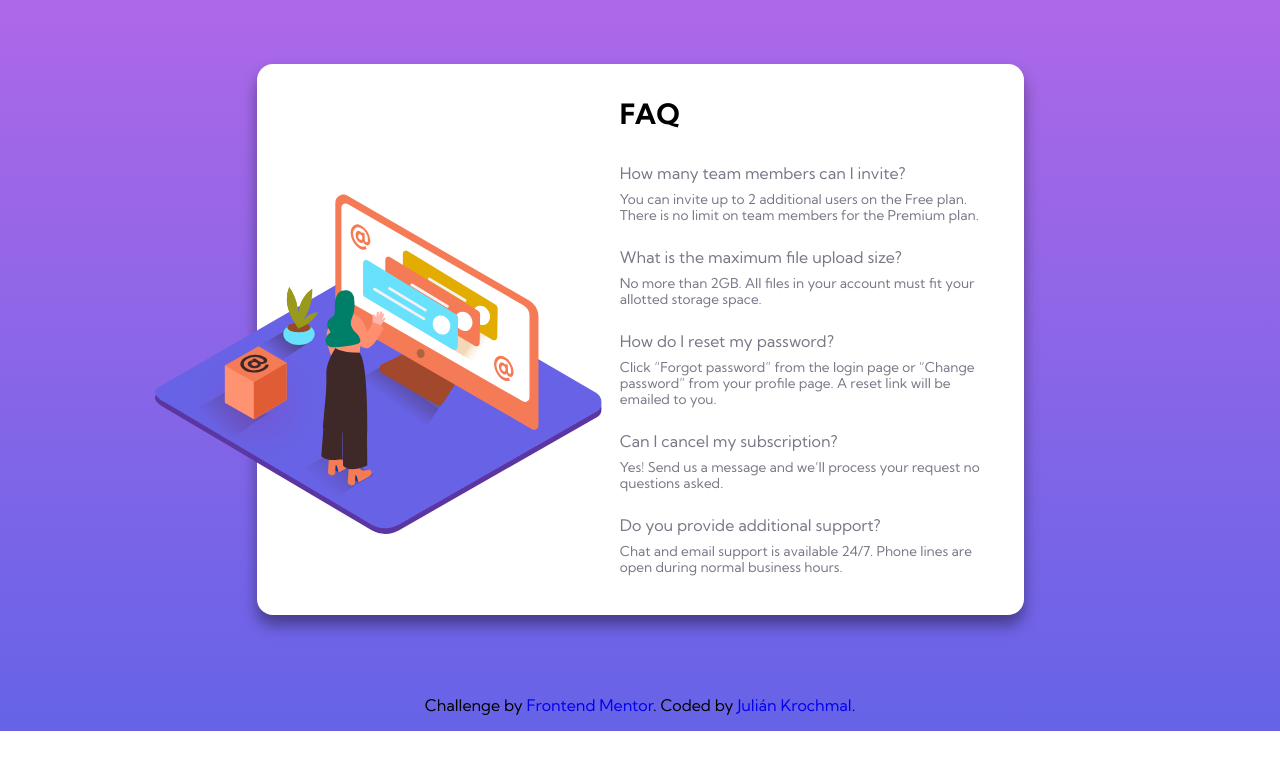
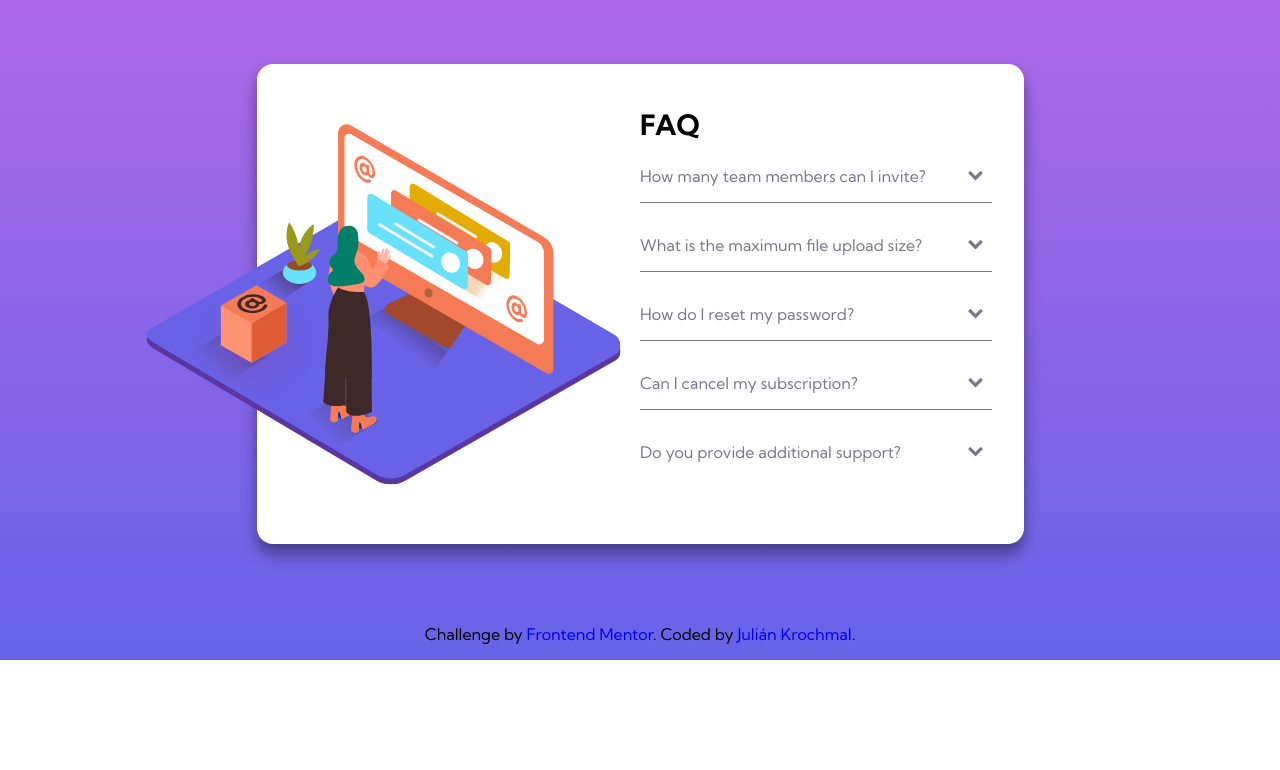
Before and after one commit to julikroch/custom-disclosure, a React (Create React App) app: page / in a window 1280 px wide. Shown: the top 770 px of the page. Built offline with nearby package versions, Linux system fonts and the light colour scheme.

Commit message:
adding usestate hook

```diff
--- a/public/index.html
+++ b/public/index.html
@@ -11,6 +11,7 @@
   <link rel="preconnect" href="https://fonts.googleapis.com">
   <link rel="preconnect" href="https://fonts.gstatic.com" crossorigin>
   <link href="https://fonts.googleapis.com/css2?family=Kumbh+Sans:wght@400;700&display=swap" rel="stylesheet">
+  <link rel="stylesheet" href="https://cdnjs.cloudflare.com/ajax/libs/font-awesome/4.7.0/css/font-awesome.min.css">
   <title>Frontend Mentor | FAQ Accordion Card</title>
 </head>
 
--- a/src/components/Faq.tsx
+++ b/src/components/Faq.tsx
@@ -1,13 +1,30 @@
-import React from 'react'
+import { useState } from 'react'
 import faqData from '../json/faq.json'
 
 const Faq = () => {
+
+    const [open, setOpen] = useState(-1)
+
+    const openDisclosure = (i: number) => {
+        if (i === open) {
+            setOpen(-1)
+            return
+        }
+        setOpen(i)
+    }
+
     return (
         <div className='faq__wrapper'>
-            <h2 className="faq__title">FAQ</h2>
+            <h2 className="faq__title">faq</h2>
             {faqData.map((data, i) => (
-                <div className="faq__content" key={i}>
-                    <h4 className="faq__content-question">{data.title}</h4>
+                <div className={`faq__content${open === i ? ' visible' : ''}`}>
+                    <h4
+                        className="faq__content-question"
+                        key={i}
+                        onClick={() => openDisclosure(i)}
+                        id="faq__content-question"
+                    >{data.title} <i className="faq__content-question-arrow fa fa-chevron-down"></i></h4>
+
                     <p className="faq__content-answer">{data.answer}</p>
                 </div>
             ))}
--- a/src/sass/layout/_faq.scss
+++ b/src/sass/layout/_faq.scss
@@ -1,16 +1,19 @@
 .faq {
     max-width: 767px;
     width: 100%;
+    height: 30rem;
     background-color: $color-white;
     border-radius: 1rem;
     margin: 4rem auto;
     display: flex;
+    justify-content: center;
+    align-items: center;
     padding: 2rem;
     box-shadow: 0 10px 15px rgba(#000000, .4);
 
     &__images {
         position: relative;
-        width: 100%;
+        width: 50%;
 
         &-box {
             position: absolute;
@@ -28,21 +31,34 @@
         }
     }
 
-    &__title{
+    &__wrapper {
+        width: 50%;
+    }
+
+    &__title {
         font-size: 1.75rem;
         padding-bottom: 1rem;
+        text-transform: uppercase;
     }
 
-    &__content{
+    &__content {
         padding: .5rem 0;
 
-        &-question{
+        &-question {
             font-size: 1rem;
-            padding: .5rem 0;
+            padding-bottom: 1rem;
+            margin-bottom: 1rem;
             color: $color-grey-blue-dark;
             font-weight: 500;
-            transition: ease .3s;
-            &:hover{
+            transition: all .3s;
+            border-bottom: 1px solid $color-grey-blue-dark;
+
+            &-arrow {
+                float: right;
+                padding-right: .5rem;
+            }
+
+            &:hover {
                 color: $color-dark-blue;
                 font-weight: 700;
                 cursor: pointer;
@@ -52,6 +68,36 @@
         &-answer {
             color: $color-grey-blue-dark;
             font-size: .85rem;
+            display: none;
+        }
+
+        &:last-child {
+            .faq__content-question {
+                border: 0;
+            }
+        }
+
+        &-question:hover .faq__content-question-arrow {
+            color: $color-red;
+        }
+    }
+
+    &__content.visible {
+        transition: ease .3s;
+
+        .faq__content-answer {
+            display: block;
+        }
+
+        .faq__content-question {
+            font-weight: 700;
+            color: $color-dark-blue;
+        }
+
+        .faq__content-question-arrow {
+            transform: rotate(180deg);
+            padding-left: .5rem;
+            color: $color-red;
         }
     }
 }
```
